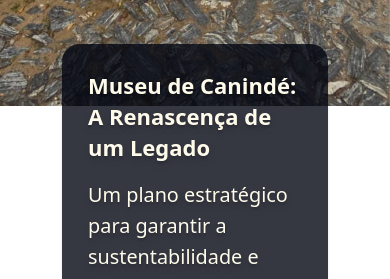
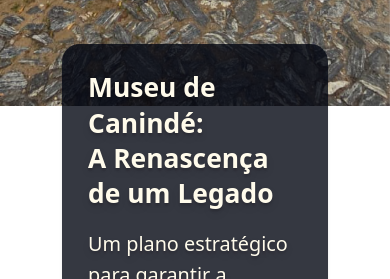
Before and after one commit to Leone0038/museu-regional-caninde, a Next.js app: page / in a window 390 px wide. Shown: the part 738-1017 px from the top of the page. Built offline with nearby package versions, Linux system fonts and the light colour scheme.

Commit message:
tweak home page text font size remove close modal svg change header z-index change modal close means

```diff
--- a/app/page.tsx
+++ b/app/page.tsx
@@ -15,10 +15,10 @@ export default function HomePage() {
                         poster="/images/museum-video-poster.webp"
                     ></video>
                     <div className="p-6 shadow bg-gray-950/80 rounded-2xl leading-normal">
-                        <h1 className="xl:text-4xl sm:text-2xl text-xl font-bold">
+                        <h1 className="xl:text-4xl text-2xl font-bold">
                             Museu de Canindé:
                         </h1>
-                        <h1 className="xl:text-4xl sm:text-2xl text-xl font-bold pb-4">
+                        <h1 className="xl:text-4xl text-2xl font-bold pb-4">
                             A Renascença de um Legado
                         </h1>
                         <h2 className="xl:text-2xl sm:text-xl text-lg">
--- a/components/Header.tsx
+++ b/components/Header.tsx
@@ -3,7 +3,7 @@ import NavBar from "./NavBar";
 
 export default function Header() {
     return (
-        <header className="flex md:flex-row flex-col justify-between gap-5 items-center px-8 py-4 bg-amber-100/90 shadow sticky top-0">
+        <header className="flex md:flex-row flex-col justify-between gap-5 items-center px-8 py-4 bg-amber-100/90 shadow sticky top-0 z-10">
             <Logo />
             <NavBar />
         </header>
--- a/components/Modal.tsx
+++ b/components/Modal.tsx
@@ -1,6 +1,5 @@
 import { ModalProps } from "@/types";
 import Image from "next/image";
-import closeSvg from "@/assets/close.svg";
 import { useEffect, useState } from "react";
 
 export default function Modal({
@@ -25,6 +24,7 @@ export default function Modal({
     return (
         <section
             className={`fixed z-50 p-5 inset-0 grid place-items-center backdrop-blur-sm bg-slate-900/40 transition-opacity duration-300 ease-in-out opacity-${isAnimate ? 100 : 0}`}
+             onClick={handleClose}
         >
             <div
                 className={`relative flex flex-col transition-all duration-300 ease-out transform ${isAnimate ? "scale-100 translate-y-0" : "scale-95 translate-y-4"}`}
@@ -35,14 +35,7 @@ export default function Modal({
                     width={1450}
                     height={200}
                     className="object-cover rounded-lg shadow-2xl aspect-auto"
-                />
-                <Image
-                    src={closeSvg}
-                    alt="Close modal button"
-                    width={50}
-                    height={50}
-                    className="absolute self-end cursor-pointer"
-                    onClick={handleClose}
+
                 />
             </div>
         </section>
```
Also changed, not shown: assets/close.svg (deleted).
